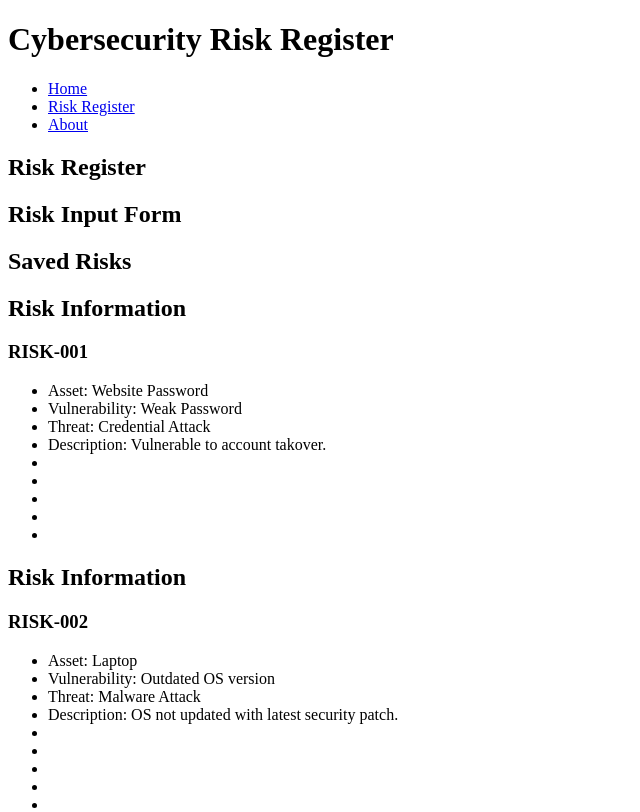
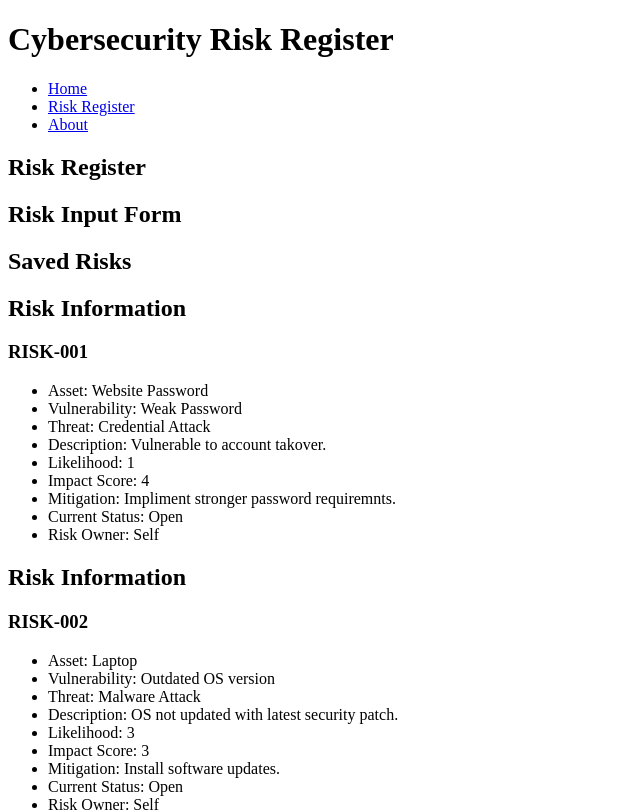
Before and after one commit to Boddhisattva007/cybersecurity-risk-register, a React (Vite) app: page /riskregister in a window 1280 px wide. Shown: the top 812 px of the page, without its empty margins (0-640 px from the left). Built offline with nearby package versions, Linux system fonts and the light colour scheme.

Commit message:
completed list items for the risk cards

```diff
--- a/src/components/RiskCard/RiskCard.jsx
+++ b/src/components/RiskCard/RiskCard.jsx
@@ -15,11 +15,11 @@ function RiskCard({ risk }){
                 <li>Vulnerability: {risk.vulnerability}</li>
                 <li>Threat: {risk.threat}</li>
                 <li>Description: {risk.description}</li>
-                <li></li>
-                <li></li>
-                <li></li>
-                <li></li>
-                <li></li>
+                <li>Likelihood: {risk.likelihood}</li>
+                <li>Impact Score: {risk.impact}</li>
+                <li>Mitigation: {risk.mitigation}</li>
+                <li>Current Status: {risk.status}</li>
+                <li>Risk Owner: {risk.owner}</li>
 
 
 
@@ -33,11 +33,7 @@ function RiskCard({ risk }){
 
 }
 
-        // riskId,
-        // asset,
-        // riskDescription,
-        // threat,
-        // vulnerabilityDescription,
+
         // likelihood,
         // impact,
         // mitigation,
```
